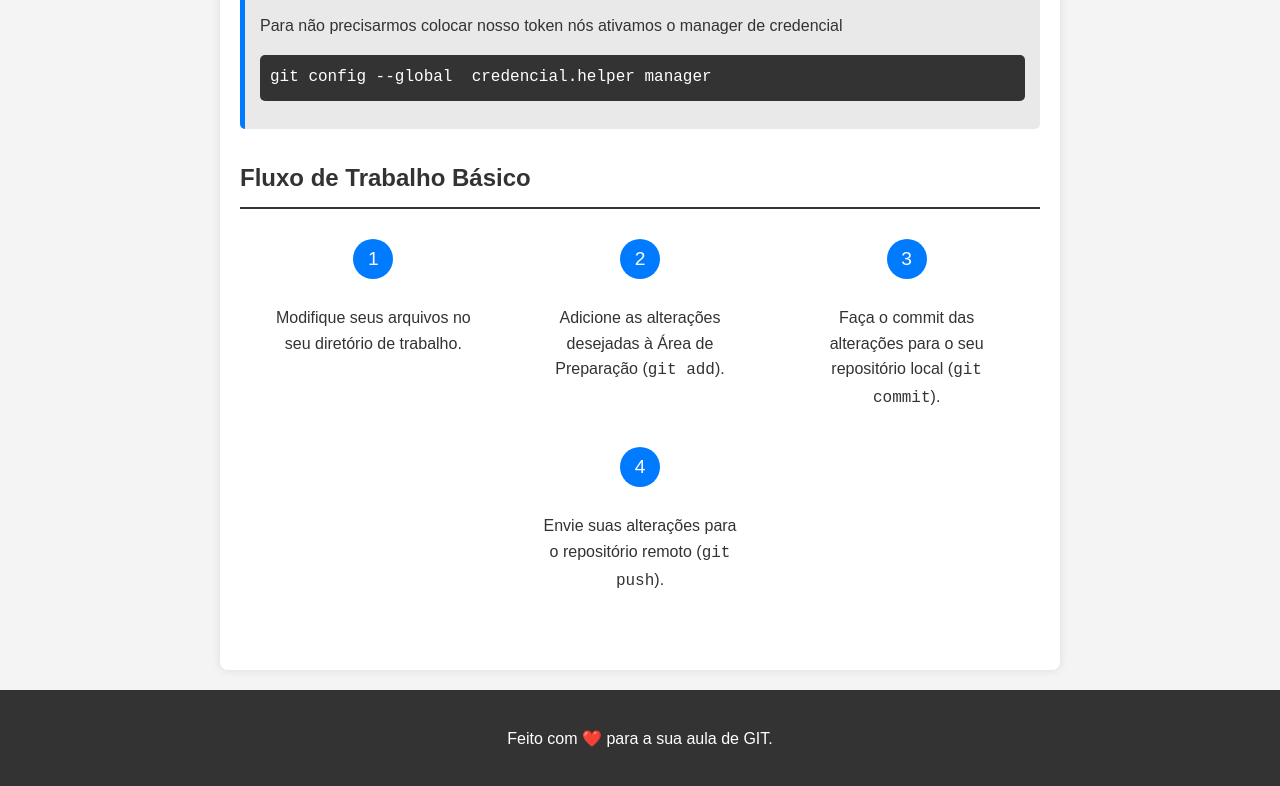
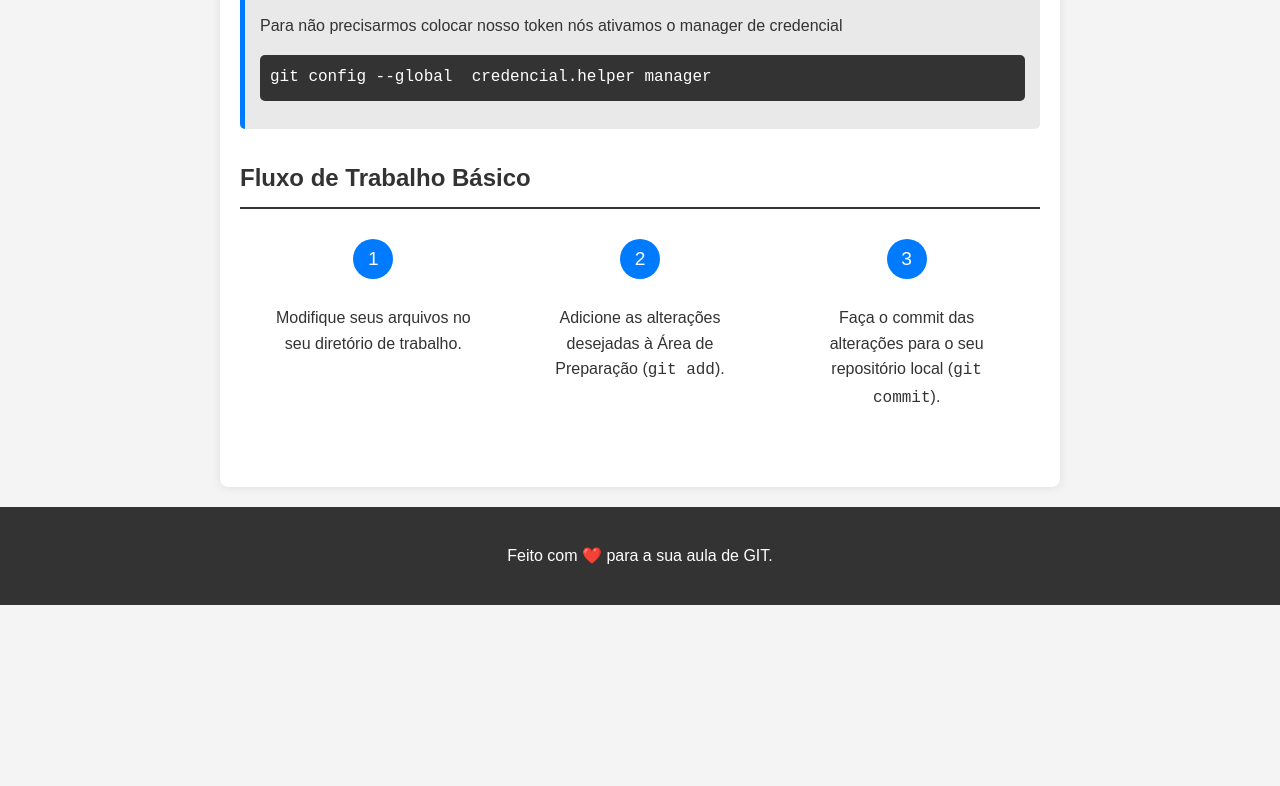
Before and after one commit to robotech390/OficinaGit, a plain HTML site: page index.html in a window 1280 px wide. Shown: the part 1690-2476 px from the top of the page. After the commit the page ends 2295 px from the top, so only its background shows below. Drawn offline with Linux system fonts and the light colour scheme.

Commit message:
alterações do joao

```diff
--- a/index.html
+++ b/index.html
@@ -68,10 +68,6 @@
                     <span class="numero">3</span>
                     <p>Faça o commit das alterações para o seu repositório local (<code>git commit</code>).</p>
                 </div>
-                 <div class="passo">
-                    <span class="numero">4</span>
-                    <p>Envie suas alterações para o repositório remoto (<code>git push</code>).</p>
-                </div>
             </div>
         </section>
     </main>
```
